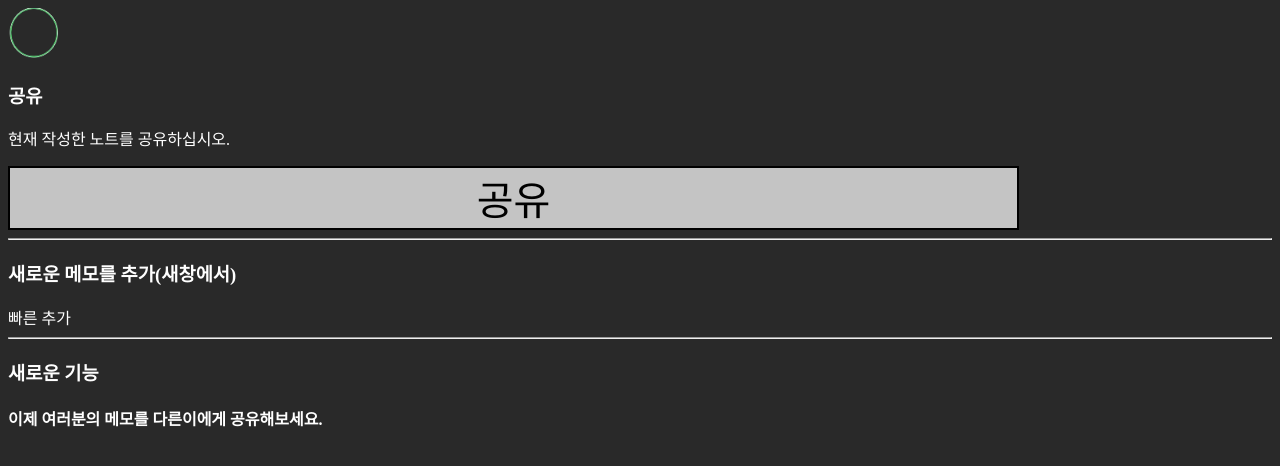
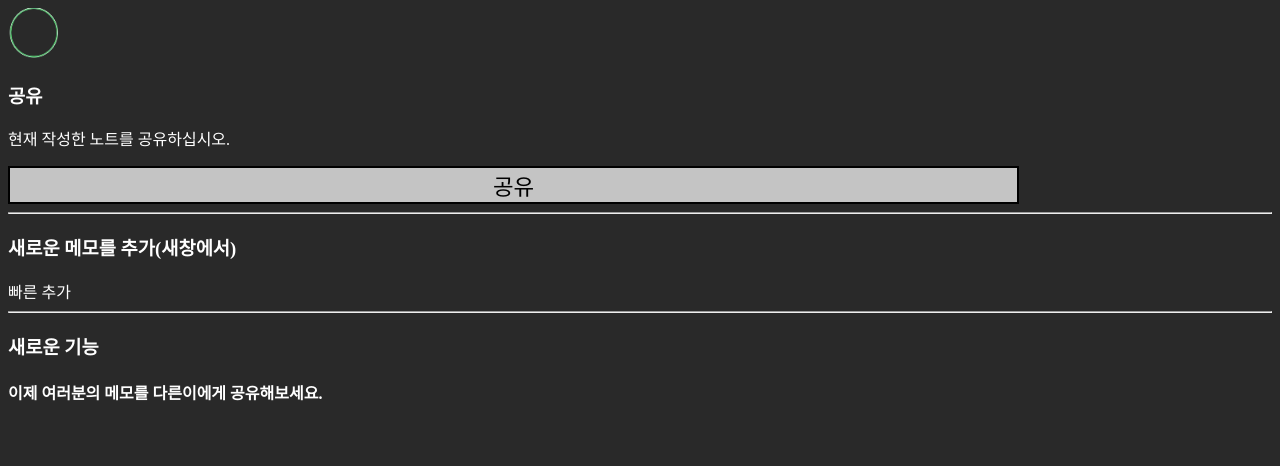
Before and after one commit to dokdoxofficial/notepada, a React (Create React App) app: page /save in a window 1280 px wide. Shown: the top 466 px of the page. Built offline with nearby package versions, Linux system fonts and the light colour scheme; a web font is replaced by a local one.

Commit message:
Update App.css etetet

```diff
--- a/src/App.css
+++ b/src/App.css
@@ -56,7 +56,7 @@ footer{
 #share{
     font-family:font-gmarket;
     width:80%;
-    font-size:30pt
+    font-size:16.79pt
 }
 
 #savelogo{
```
